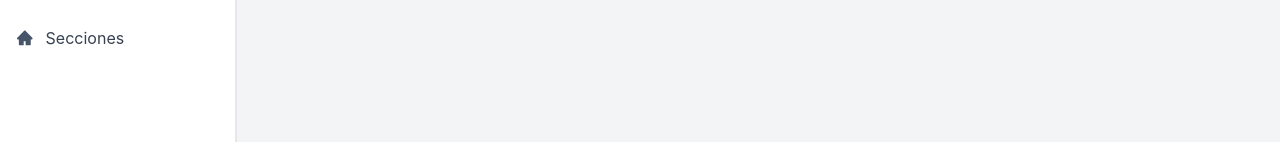
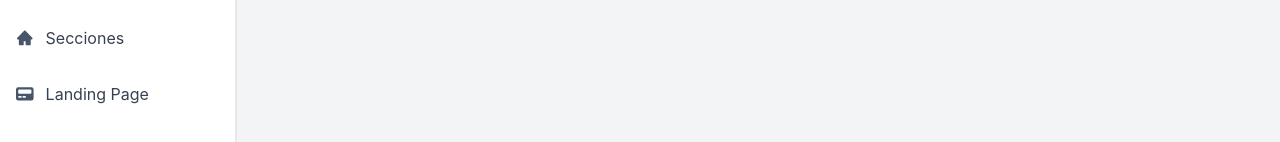
Before and after one commit to Frankmarc1/panelrangers, a Next.js app: page / in a window 1280 px wide. Shown: the part 454-596 px from the top of the page. Built offline with nearby package versions, Linux system fonts and the light colour scheme; no server answers; the database is empty.

Commit message:
agregar al navbar ruta de landing page

```diff
--- a/src/layout/Dashboard/components/Navbar.tsx
+++ b/src/layout/Dashboard/components/Navbar.tsx
@@ -1,7 +1,7 @@
 import Link from 'next/link';
 import React from 'react';
 import { AiFillHome } from "react-icons/ai";
-import { FaUserTie, FaMotorcycle, FaStore } from "react-icons/fa";
+import { FaUserTie, FaMotorcycle, FaStore, FaPager } from "react-icons/fa";
 import { BsFillPersonCheckFill } from "react-icons/bs";
 import { ImOffice } from "react-icons/im";
 import { HiOfficeBuilding } from "react-icons/hi";
@@ -122,6 +122,20 @@ export const Navbar = () => {
           Secciones {' '}
         </a>
       </Link>
+
+      <Link href='/lp'>
+        <a
+          className={`
+            flex items-center space-x-1 rounded-md px-2 py-3 hover:bg-gray-100 hover:text-blue-600
+            ${searchPath('empresas') ? 'text-blue-500 font-bold' : ''}`
+          }
+
+        >
+          <div className='mr-3 text-slate-600 text-[1.1rem]'><FaPager /></div>
+          {' '}
+          Landing Page{' '}
+        </a>
+      </Link>
     </aside>
 
   );
```
